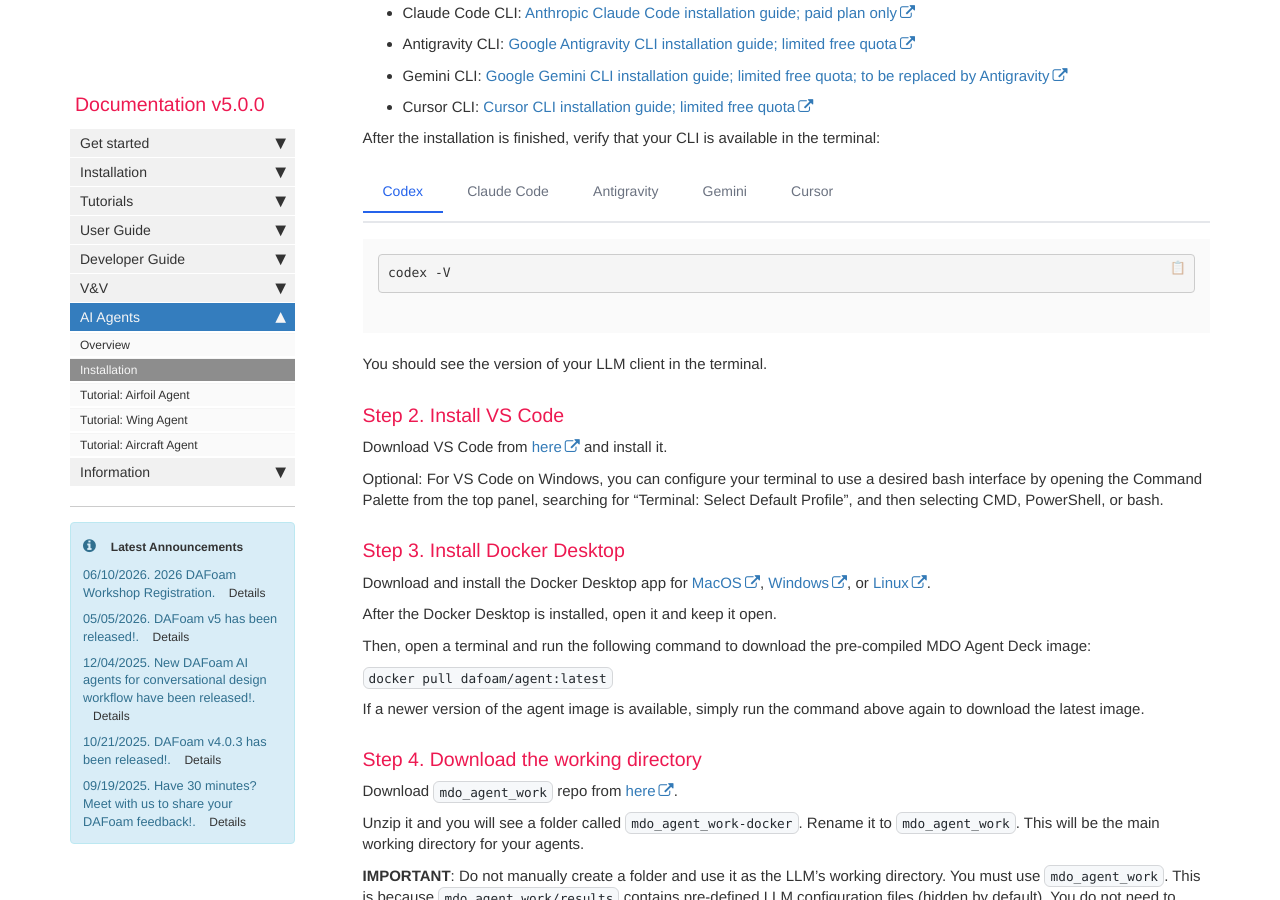
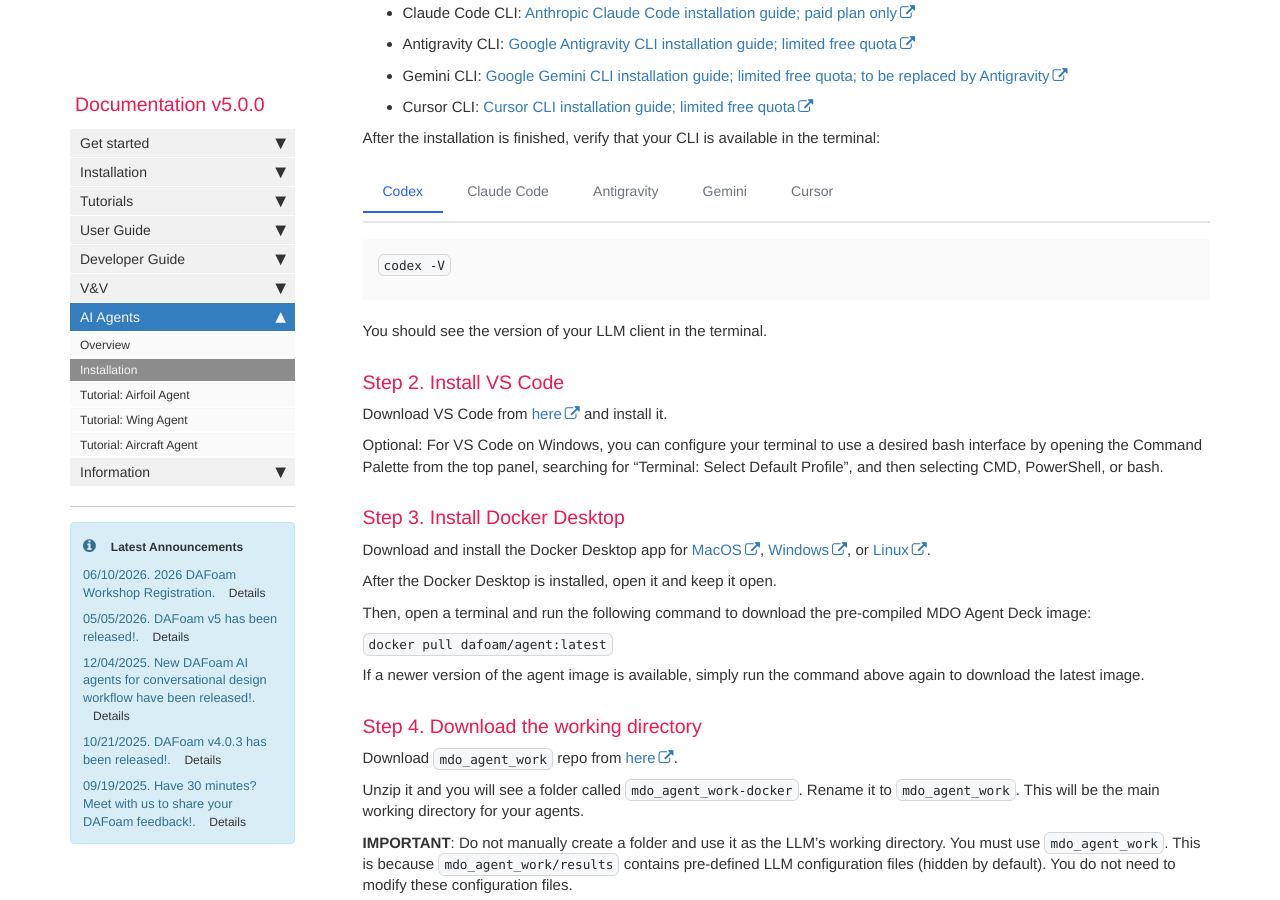
Before and after one commit to DAFoam/DAFoam.github.io, a Jekyll site: the page built from pages/mydoc/mydoc_ai_agent_installation.md, in a window 1280 px wide and 900 px high, scrolled down 962 px. Built offline with Jekyll 4.4.1, drawn with Linux system fonts in a browser that asks for light colours; comment, search, counter and statistics services are not loaded.

Commit message:
content update

```diff
--- a/pages/mydoc/mydoc_ai_agent_installation.md
+++ b/pages/mydoc/mydoc_ai_agent_installation.md
@@ -38,19 +38,19 @@ After the installation is finished, verify that your CLI is available in the ter
 <button class="tab-button">Cursor</button>
 </div>
 <div class="tab-content">
-<pre>codex -V</pre>
+`codex -V`
 </div>
 <div class="tab-content">
-<pre>claude -V</pre>
+`claude -V`
 </div>
 <div class="tab-content">
-<pre>agy --version</pre>
+`agy --version`
 </div>
 <div class="tab-content">
-<pre>gemini -v</pre>
+`gemini -v`
 </div>
 <div class="tab-content">
-<pre>agent -v</pre>
+`agent -v`
 </div>
 </div>
 
@@ -162,19 +162,19 @@ Then, launch your LLM client in full-permission mode to avoid interruptions. Cho
 <button class="tab-button">Cursor</button>
 </div>
 <div class="tab-content">
-<pre>codex --yolo</pre>
+`codex --yolo`
 </div>
 <div class="tab-content">
-<pre>claude --dangerously-skip-permissions</pre>
+`claude --dangerously-skip-permissions`
 </div>
 <div class="tab-content">
-<pre>agy --dangerously-skip-permissions</pre>
+`agy --dangerously-skip-permissions`
 </div>
 <div class="tab-content">
-<pre>gemini --yolo</pre>
+`gemini --yolo`
 </div>
 <div class="tab-content">
-<pre>agent --yolo</pre>
+`agent --yolo`
 </div>
 </div>
 
```
